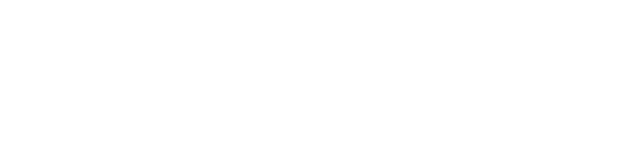
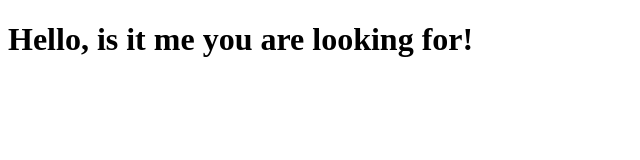
Before and after one commit to blomshit/node_exercise_2, a website: page public/index.html in a window 1280 px wide. Shown: the whole page, without its empty margins (0-640 px from the left). Drawn offline with Linux system fonts and the light colour scheme.

Commit message:
no message

```diff
--- a/public/index.html
+++ b/public/index.html
@@ -1,7 +1,7 @@
 <!DOCTYPE HTML>
 <html>
     <body>
-        <h1 id=""></h1>
+        <h1>Hello, is it me you are looking for!</h1>
 
     </body>
 </html>
```
